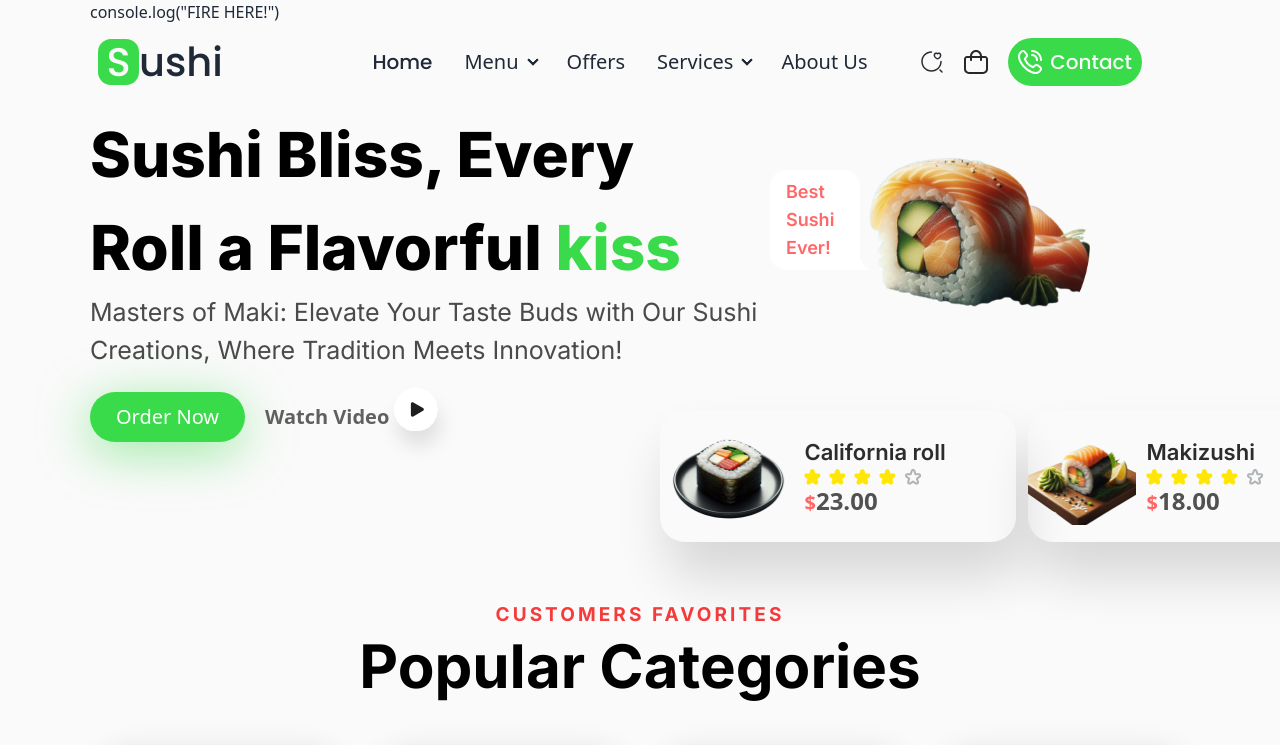
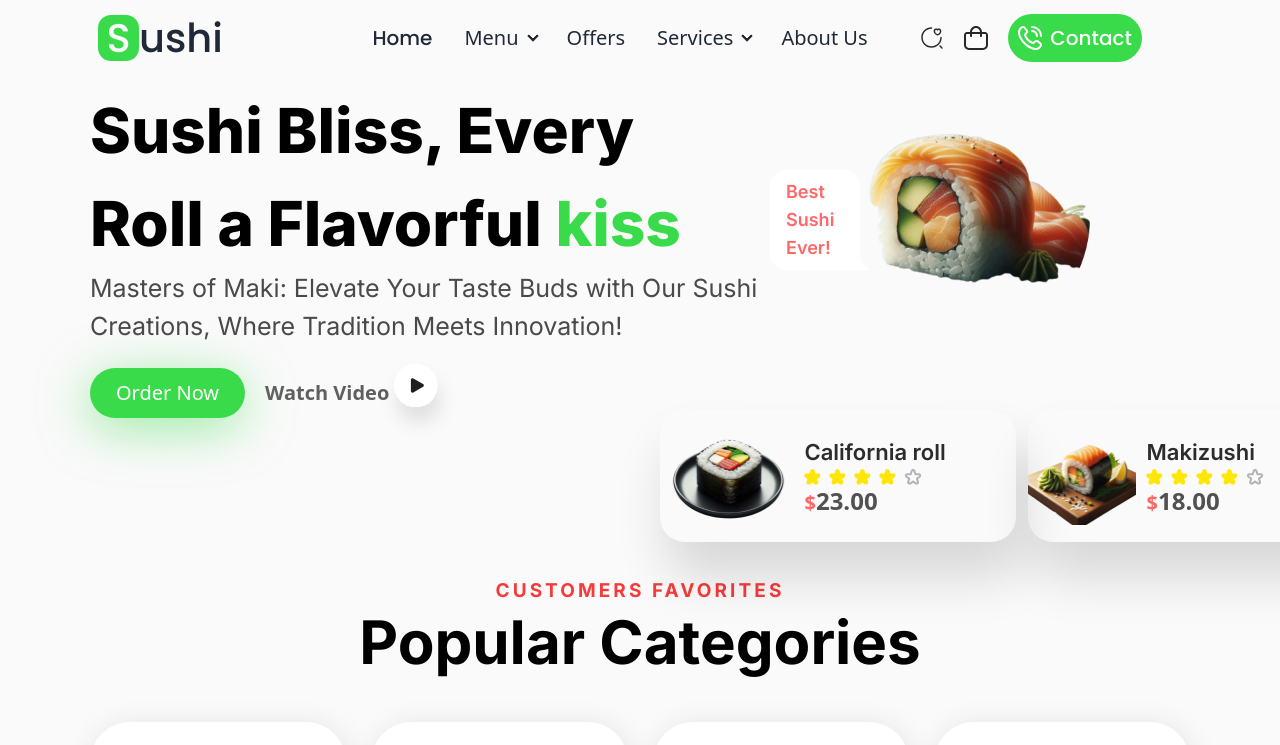
Before and after one commit to Maxwell011/sushi-experience, a React (Vite) app: page / in a window 1280 px wide. Shown: the top 745 px of the page. Built offline with nearby package versions, Linux system fonts and the light colour scheme.

Commit message:
Removed console

```diff
--- a/src/App.tsx
+++ b/src/App.tsx
@@ -12,7 +12,6 @@ function App() {
   return (
     <>
       <main className="">
-        console.log("FIRE HERE!")
         <Nav />
         <section className="">
           <div className="flex items-center mb-[-190px]">
```
